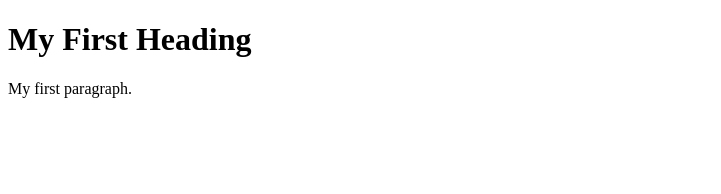
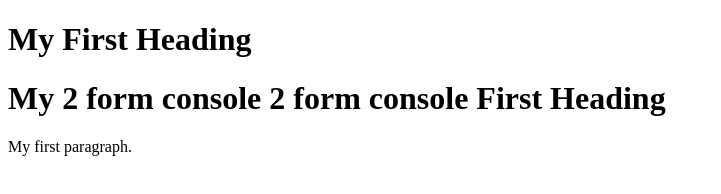
Before and after one commit to danielrandy5/learning-git, a plain HTML site: page index.html in a window 1280 px wide. Shown: the whole page, without its empty margins (0-721 px from the left). Drawn offline with Linux system fonts and the light colour scheme.

Commit message:
added another line p tag

```diff
--- a/index.html
+++ b/index.html
@@ -3,6 +3,7 @@
 <body>
 
 <h1>My First Heading</h1>
+<h1>My 2 form console 2 form console First Heading</h1>
 <p>My first paragraph.</p>
 
 </body>
```
